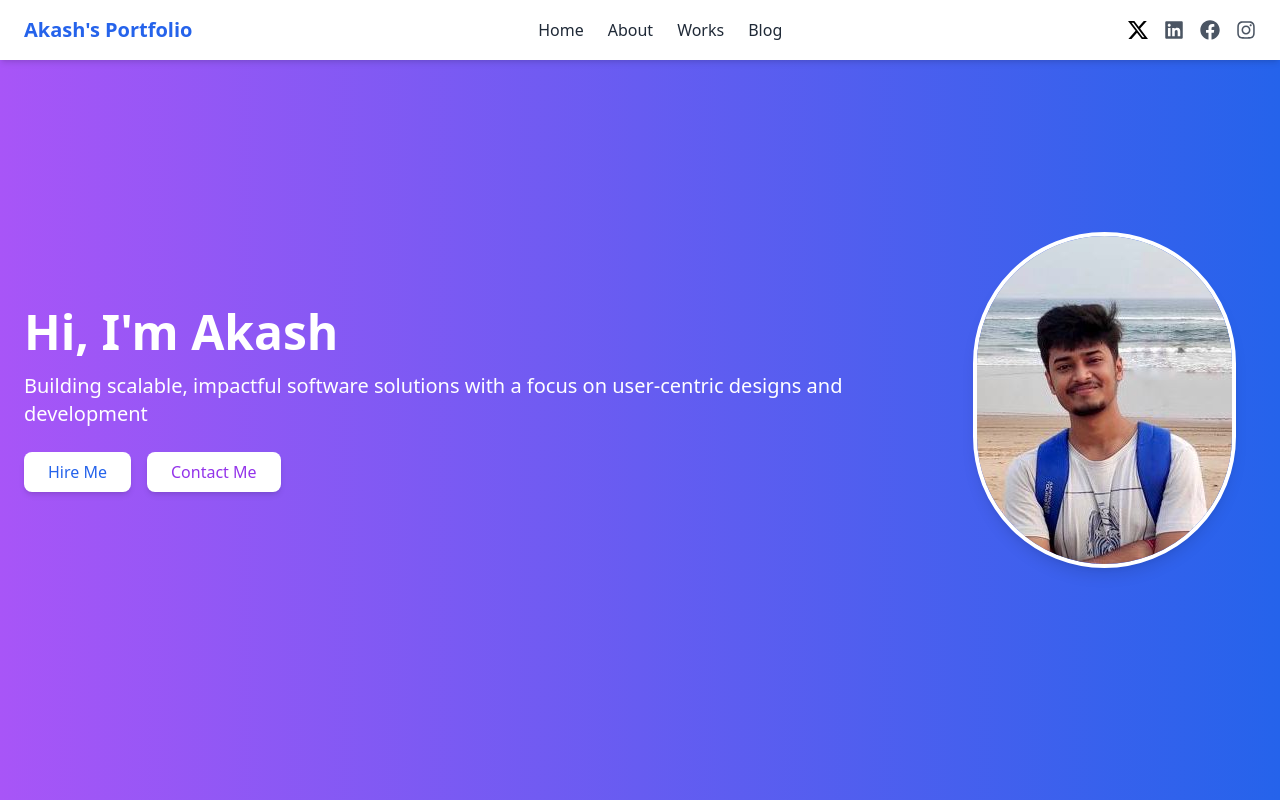
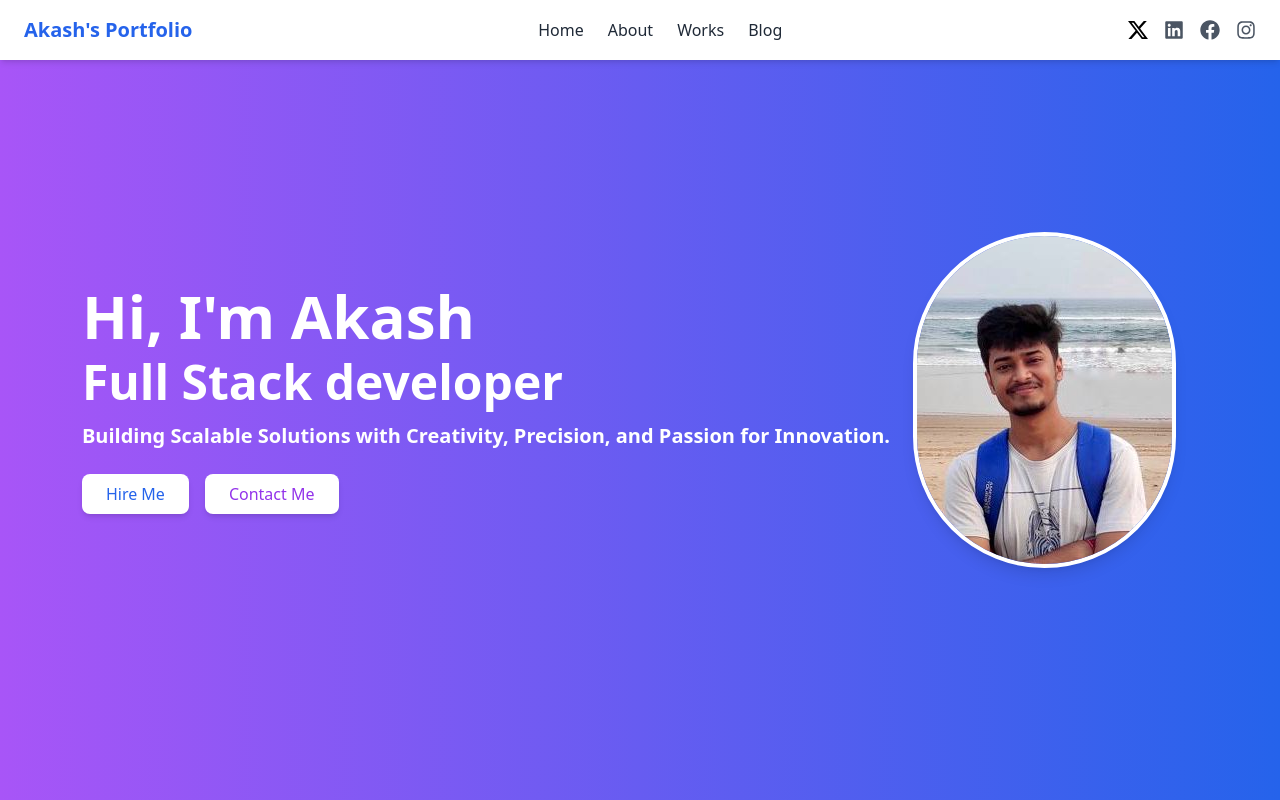
Before and after one commit to Abstract-ak/My_portfolio, a React (Vite) app: page / in a window 1280 px wide. Shown: the top 800 px of the page. Built offline with nearby package versions, Linux system fonts and the light colour scheme.

Commit message:
size and paragraph fixed

```diff
--- a/src/components/Hero.jsx
+++ b/src/components/Hero.jsx
@@ -12,10 +12,11 @@ const Hero = () => {
         transition={{ duration: 1 }}
         className="text-center md:text-left text-white"
       >
-        <h1 className="text-5xl font-bold mb-4">Hi, I'm Akash</h1>
-        <p className="text-xl mb-6">
-          Building scalable, impactful software solutions with a focus on
-          user-centric designs and development
+        <h1 className="text-6xl font-bold mb-3">Hi, I'm Akash</h1>
+        <h2 className="text-5xl font-bold mb-4">Full Stack developer</h2>
+        <p className="text-xl font-semibold mb-6">
+          Building Scalable Solutions with Creativity, Precision, and Passion
+          for Innovation.
         </p>
         <div className="space-x-4">
           <button className="bg-white text-blue-600 px-6 py-2 rounded-lg shadow-md hover:bg-gray-200">
```
